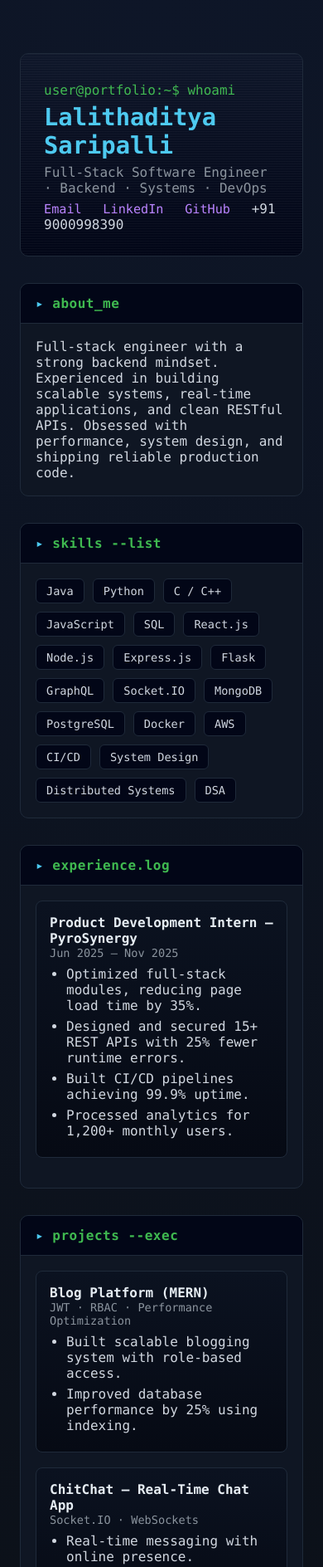
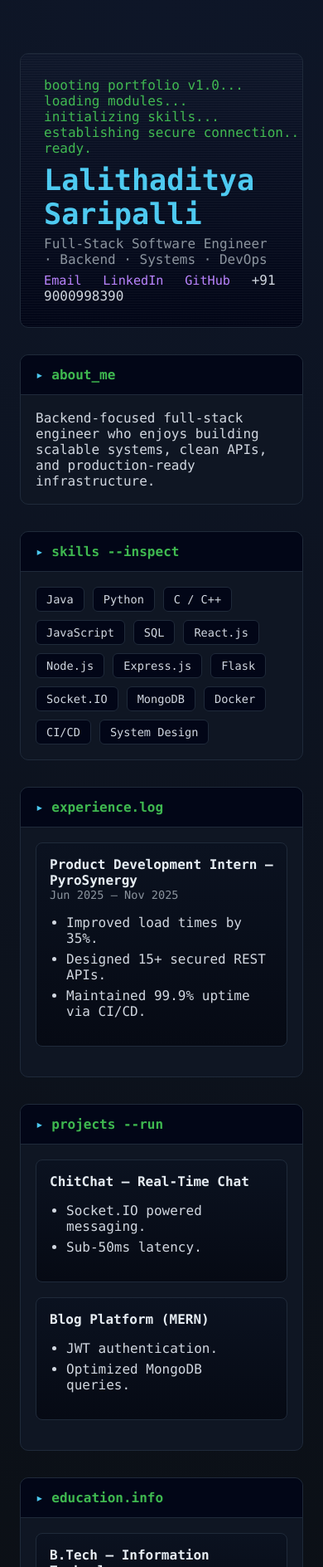
Before and after one commit to Lalithaditya007/Lalithaditya_website, a plain HTML site: page public/index.html in a window 390 px wide. Shown: the top 1888 px of the page at 83% size. Drawn offline with Linux system fonts and the light colour scheme.

Commit message:
third commit

```diff
--- a/public/index.html
+++ b/public/index.html
@@ -2,7 +2,7 @@
 <html lang="en">
 <head>
 <meta charset="UTF-8" />
-<title>Lalithaditya Saripalli | Hacker Resume</title>
+<title>Lalithaditya Saripalli | Interactive Hacker Resume</title>
 <meta name="viewport" content="width=device-width, initial-scale=1.0" />
 
 <style>
@@ -17,9 +17,7 @@
   --purple: #b983ff;
 }
 
-* {
-  box-sizing: border-box;
-}
+* { box-sizing: border-box; }
 
 body {
   margin: 0;
@@ -34,7 +32,7 @@ body {
   padding: 24px;
 }
 
-/* ===== Header / Terminal ===== */
+/* ===== Terminal Header ===== */
 header {
   background: linear-gradient(180deg, #0f172a, #020617);
   border: 1px solid var(--border);
@@ -58,6 +56,12 @@ header::after {
   pointer-events: none;
 }
 
+.prompt {
+  color: var(--green);
+  margin-bottom: 8px;
+  white-space: pre;
+}
+
 header h1 {
   margin: 0;
   color: var(--accent);
@@ -69,10 +73,6 @@ header p {
   color: var(--muted);
 }
 
-.prompt {
-  color: var(--green);
-}
-
 .links a {
   color: var(--purple);
   text-decoration: none;
@@ -80,9 +80,7 @@ header p {
   font-size: 0.95rem;
 }
 
-.links a:hover {
-  text-decoration: underline;
-}
+.links a:hover { text-decoration: underline; }
 
 /* ===== Sections ===== */
 section {
@@ -91,6 +89,14 @@ section {
   border: 1px solid var(--border);
   border-radius: 10px;
   overflow: hidden;
+  opacity: 0;
+  transform: translateY(20px);
+  transition: all 0.6s ease;
+}
+
+section.visible {
+  opacity: 1;
+  transform: translateY(0);
 }
 
 .section-title {
@@ -99,7 +105,6 @@ section {
   border-bottom: 1px solid var(--border);
   color: var(--green);
   font-weight: bold;
-  letter-spacing: 0.5px;
 }
 
 .section-title::before {
@@ -111,19 +116,25 @@ section {
   padding: 18px;
 }
 
-/* ===== Hacker Cards ===== */
+/* ===== Cards ===== */
 .card {
   background: linear-gradient(180deg, #0b1220, #060a14);
   border: 1px solid var(--border);
   border-radius: 8px;
   padding: 16px;
   margin-bottom: 18px;
-  transition: transform 0.2s ease, border 0.2s ease;
+  transition: transform 0.2s ease, border 0.2s ease, box-shadow 0.2s ease;
+  cursor: pointer;
 }
 
 .card:hover {
   transform: translateY(-3px);
   border-color: var(--accent);
+}
+
+.card.active {
+  border-color: var(--green);
+  box-shadow: 0 0 0 1px rgba(63,185,80,0.4);
 }
 
 .card-title {
@@ -137,14 +148,8 @@ section {
   margin-bottom: 8px;
 }
 
-ul {
-  margin: 8px 0 0;
-  padding-left: 20px;
-}
-
-li {
-  margin-bottom: 6px;
-}
+ul { padding-left: 20px; }
+li { margin-bottom: 6px; }
 
 /* ===== Skills ===== */
 .skills {
@@ -162,12 +167,25 @@ li {
   position: relative;
 }
 
-.skill::after {
-  content: "▮";
-  color: var(--green);
+.skill:hover {
+  border-color: var(--accent);
+}
+
+.skill[data-hint]::after {
+  content: attr(data-hint);
   position: absolute;
-  right: 6px;
+  bottom: 140%;
+  left: 50%;
+  transform: translateX(-50%);
+  background: #020617;
+  border: 1px solid var(--border);
+  color: var(--muted);
+  padding: 6px 10px;
+  border-radius: 6px;
+  white-space: nowrap;
+  font-size: 0.75rem;
   opacity: 0;
+  pointer-events: none;
   transition: opacity 0.2s ease;
 }
 
@@ -182,13 +200,6 @@ footer {
   color: var(--muted);
   font-size: 0.85rem;
 }
-
-/* ===== Responsive ===== */
-@media (max-width: 600px) {
-  header h1 {
-    font-size: 1.8rem;
-  }
-}
 </style>
 </head>
 
@@ -196,7 +207,7 @@ footer {
 <div class="container">
 
 <header>
-  <p class="prompt">user@portfolio:~$ whoami</p>
+  <div id="boot" class="prompt"></div>
   <h1>Lalithaditya Saripalli</h1>
   <p>Full-Stack Software Engineer · Backend · Systems · DevOps</p>
   <div class="links">
@@ -210,35 +221,29 @@ footer {
 <section>
   <div class="section-title">about_me</div>
   <div class="section-body">
-    Full-stack engineer with a strong backend mindset. Experienced in building scalable systems,
-    real-time applications, and clean RESTful APIs. Obsessed with performance, system design,
-    and shipping reliable production code.
+    Backend-focused full-stack engineer who enjoys building scalable systems,
+    clean APIs, and production-ready infrastructure.
   </div>
 </section>
 
 <section>
-  <div class="section-title">skills --list</div>
+  <div class="section-title">skills --inspect</div>
   <div class="section-body">
     <div class="skills">
-      <span class="skill">Java</span>
-      <span class="skill">Python</span>
-      <span class="skill">C / C++</span>
-      <span class="skill">JavaScript</span>
-      <span class="skill">SQL</span>
-      <span class="skill">React.js</span>
-      <span class="skill">Node.js</span>
-      <span class="skill">Express.js</span>
-      <span class="skill">Flask</span>
-      <span class="skill">GraphQL</span>
-      <span class="skill">Socket.IO</span>
-      <span class="skill">MongoDB</span>
-      <span class="skill">PostgreSQL</span>
-      <span class="skill">Docker</span>
-      <span class="skill">AWS</span>
-      <span class="skill">CI/CD</span>
-      <span class="skill">System Design</span>
-      <span class="skill">Distributed Systems</span>
-      <span class="skill">DSA</span>
+      <span class="skill" data-hint="Primary backend language">Java</span>
+      <span class="skill" data-hint="Scripting & automation">Python</span>
+      <span class="skill" data-hint="Low-level fundamentals">C / C++</span>
+      <span class="skill" data-hint="Web & async logic">JavaScript</span>
+      <span class="skill" data-hint="Query optimization">SQL</span>
+      <span class="skill" data-hint="Frontend UI">React.js</span>
+      <span class="skill" data-hint="Server runtime">Node.js</span>
+      <span class="skill" data-hint="REST APIs">Express.js</span>
+      <span class="skill" data-hint="Microservices">Flask</span>
+      <span class="skill" data-hint="Realtime systems">Socket.IO</span>
+      <span class="skill" data-hint="NoSQL">MongoDB</span>
+      <span class="skill" data-hint="Containers">Docker</span>
+      <span class="skill" data-hint="CI automation">CI/CD</span>
+      <span class="skill" data-hint="Architecture thinking">System Design</span>
     </div>
   </div>
 </section>
@@ -250,42 +255,30 @@ footer {
       <div class="card-title">Product Development Intern — PyroSynergy</div>
       <div class="card-meta">Jun 2025 – Nov 2025</div>
       <ul>
-        <li>Optimized full-stack modules, reducing page load time by 35%.</li>
-        <li>Designed and secured 15+ REST APIs with 25% fewer runtime errors.</li>
-        <li>Built CI/CD pipelines achieving 99.9% uptime.</li>
-        <li>Processed analytics for 1,200+ monthly users.</li>
+        <li>Improved load times by 35%.</li>
+        <li>Designed 15+ secured REST APIs.</li>
+        <li>Maintained 99.9% uptime via CI/CD.</li>
       </ul>
     </div>
   </div>
 </section>
 
 <section>
-  <div class="section-title">projects --exec</div>
+  <div class="section-title">projects --run</div>
   <div class="section-body">
     <div class="card">
-      <div class="card-title">Blog Platform (MERN)</div>
-      <div class="card-meta">JWT · RBAC · Performance Optimization</div>
+      <div class="card-title">ChitChat — Real-Time Chat</div>
       <ul>
-        <li>Built scalable blogging system with role-based access.</li>
-        <li>Improved database performance by 25% using indexing.</li>
+        <li>Socket.IO powered messaging.</li>
+        <li>Sub-50ms latency.</li>
       </ul>
     </div>
 
     <div class="card">
-      <div class="card-title">ChitChat — Real-Time Chat App</div>
-      <div class="card-meta">Socket.IO · WebSockets</div>
+      <div class="card-title">Blog Platform (MERN)</div>
       <ul>
-        <li>Real-time messaging with online presence.</li>
-        <li>Sub-50ms message latency through optimized events.</li>
-      </ul>
-    </div>
-
-    <div class="card">
-      <div class="card-title">Auditorium Scheduling System</div>
-      <div class="card-meta">Automation · Notifications</div>
-      <ul>
-        <li>Conflict-free booking and approval workflows.</li>
-        <li>Automated reminders using background jobs.</li>
+        <li>JWT authentication.</li>
+        <li>Optimized MongoDB queries.</li>
       </ul>
     </div>
   </div>
@@ -296,16 +289,68 @@ footer {
   <div class="section-body">
     <div class="card">
       <div class="card-title">B.Tech — Information Technology</div>
-      <div class="card-meta">VNR Vignana Jyothi Institute · 2023 – Present</div>
-      <p>CGPA: <strong>9.4 / 10</strong></p>
+      <div class="card-meta">VNR Vignana Jyothi Institute · CGPA 9.4</div>
     </div>
   </div>
 </section>
 
 <footer>
-  Crafted like a terminal. Built like a system. Debugged like a hacker.
+  Designed like a system. Read like logs. Trusted like uptime.
 </footer>
 
 </div>
+
+<script>
+/* ===== Boot Typing Effect ===== */
+const bootText = [
+  "booting portfolio v1.0...",
+  "loading modules...",
+  "initializing skills...",
+  "establishing secure connection...",
+  "ready."
+];
+
+const bootEl = document.getElementById("boot");
+let i = 0;
+
+function typeLine(text, cb) {
+  let idx = 0;
+  const interval = setInterval(() => {
+    bootEl.textContent += text[idx++] || "";
+    if (idx > text.length) {
+      clearInterval(interval);
+      bootEl.textContent += "\n";
+      cb && cb();
+    }
+  }, 40);
+}
+
+(function runBoot() {
+  if (i < bootText.length) {
+    typeLine(bootText[i++], runBoot);
+  }
+})();
+
+/* ===== Section Reveal ===== */
+const sections = document.querySelectorAll("section");
+const observer = new IntersectionObserver(entries => {
+  entries.forEach(entry => {
+    if (entry.isIntersecting) {
+      entry.target.classList.add("visible");
+    }
+  });
+}, { threshold: 0.15 });
+
+sections.forEach(sec => observer.observe(sec));
+
+/* ===== Card Focus Interaction ===== */
+document.querySelectorAll(".card").forEach(card => {
+  card.addEventListener("click", () => {
+    document.querySelectorAll(".card").forEach(c => c.classList.remove("active"));
+    card.classList.add("active");
+  });
+});
+</script>
+
 </body>
 </html>
```
